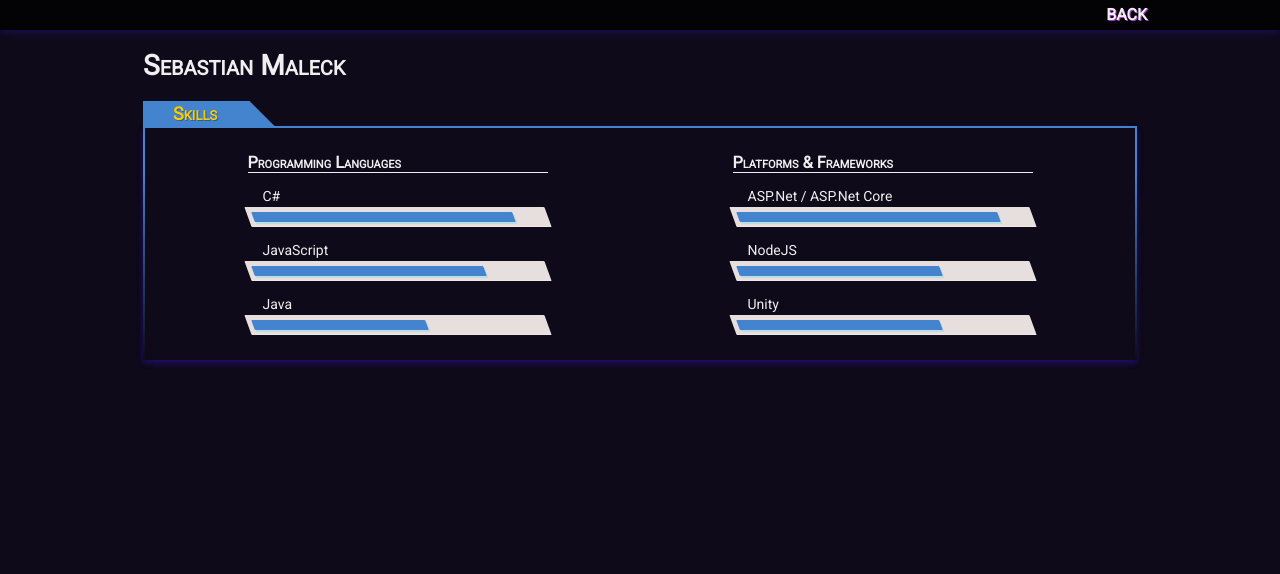
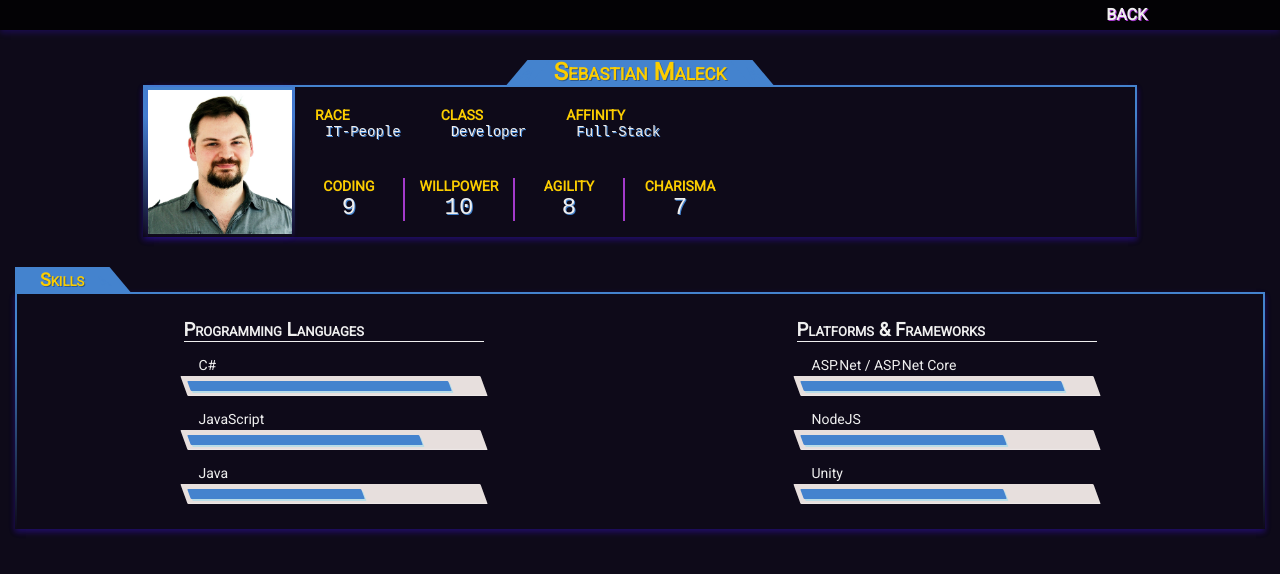
Before and after one commit to SMaleck/smaleck.github.io, a plain HTML site: page index.html in a window 1280 px wide. Drawn offline with nearby package versions, Linux system fonts and the light colour scheme.

Commit message:
Adds image and details

```diff
--- a/css/style.css
+++ b/css/style.css
@@ -27,7 +27,7 @@ a{
 }
 
 .content-block{
-  margin: 15px;
+  margin: 30px 15px;
 }
 
 .content-block .cb-inner-container{
@@ -59,15 +59,26 @@ a{
 
 .cb-header .cb-header-text{
   color: #FBCD00;
-  padding: 0 30px;
+  padding: 0 25px;
   text-shadow: 1px 1px rgba(0, 0, 0, 0.3);
 }
 
-.cb-header .cb-header-corner{
-  transform: skewX(45deg);
-  min-width: 30px;
-  margin: 0 0 0 -20px;
+
+.cb-header .cb-header-corner-right,
+.cb-header .cb-header-corner-left{
+  width: 23px;
+  margin: 0 -15px 0 0;
   color: #4483CE;
+}
+
+.cb-header .cb-header-corner-left{
+  transform: skewX(-40deg);
+  margin: 0 -17px 0 0;
+}
+
+.cb-header .cb-header-corner-right{
+  transform: skewX(40deg);
+  margin: 0 0 0 -17px;
 }
 
 /* -------------------- HEADERS -------------------- */
@@ -131,7 +142,128 @@ h4{
 
 /* -------------------- HEADER BLOCK -------------------- */
 
+.class-info .cb-header{
+  text-align: center;
+  margin: auto;
+  font-size: 24px;
+}
 
+.class-info .cb-inner-content{
+  display: flex;
+  justify-content: flex-start;
+  align-content: flex-start;
+  flex-wrap: wrap;
+}
+
+.class-info .portrait-wrapper{
+  padding: 0 3px 0 3px;
+  width: 150px;
+  height: 150px;
+  background: linear-gradient(to bottom, rgba(68, 131, 206, 1) 20%, rgba(0,0,0,0) 100%);
+}
+
+.class-info .portrait{
+  background-image: url("../image/Headshot_2_SMaleck_2017-05-04_Resized.jpg");
+  background-repeat: no-repeat;
+  background-position: center;
+  background-size: contain;
+  width: 100%;
+  height: 100%;
+  box-shadow: 0 0 6px rgba(71, 23, 246, 0.23);
+}
+
+.class-info .details-wrapper{
+  flex-grow: 1;
+}
+
+/* DETAILS */
+.class-info .info-row .detail-item{
+  display: inline-block;
+  padding: 20px;
+}
+
+.class-info .info-row .label{
+  text-align: left;
+  font-weight: bold;
+  color: #FBCD00;
+  text-transform: uppercase;
+}
+
+.class-info .info-row .value{
+  text-align: left;
+  color: #efefef;
+  font-family: monospace;
+  text-shadow: 1px 1px #4483CE;
+  padding-left: 10px;
+}
+
+/* STATS */
+.class-info .stats{
+  padding: 18px 0 0 0;
+}
+
+.class-info .stats .stat-item{
+  border-right: 2px solid #A33ACB;
+  display: inline-block;
+  width: 110px;
+}
+
+.class-info .stats .stat-item:last-child{
+  border-right: none;
+}
+
+.class-info .stats .stat-item{
+  text-align: center;
+}
+
+.class-info .stats .value{
+  font-size: 24px;
+  text-align: center;
+  padding: 0;
+}
+
+
+@media screen and (max-width: 625px) {
+  .class-info .portrait-wrapper,
+  .class-info .portrait,
+  .class-info .details-wrapper{
+    display: block;
+    margin: auto;
+  }
+
+  .class-info .details-wrapper{
+    text-align: center;
+  }
+
+  .class-info .details .detail-item{
+    text-align: left;
+  }
+
+  .class-info .stats{
+    padding: 0 0 15px 0;
+  }
+
+  .class-info .stats .stat-item{
+    margin: 20px 0 0 0;
+  }
+}
+
+@media screen and (max-width: 473px) {
+
+  .class-info .stats .stat-item:nth-child(3){
+    border-right: none;
+  }
+}
+
+@media screen and (max-width: 367px) {
+
+  .class-info .stats .stat-item:nth-child(2){
+    border-right: none;
+  }
+  .class-info .stats .stat-item:nth-child(3){
+    border-right: 2px solid #A33ACB;
+  }
+}
 
 /* -------------------- SKILL MATRIX -------------------- */
 
--- a/index.html
+++ b/index.html
@@ -1,5 +1,6 @@
 <!DOCTYPE html>
 <html>
+
 <head>
     <title></title>
     <meta charset="utf-8">
@@ -15,6 +16,7 @@
     <!-- STYLES -->
     <link href="./css/style.css" rel="stylesheet" type="text/css">
 </head>
+
 <body>
     <!-- MAIN VUE WRAPPER -->
     <div id="app">
@@ -30,22 +32,55 @@
         <div class="container">
 
             <!-- HEADER -->
-                <div class="content-block header">
-                    <h1>Sebastian Maleck</h1>
+            <div class="content-block class-info">
+                <div class="cb-header">
+                    <div class="cb-header-corner-left">a</div>
+                    <div class="cb-header-text">{{characterModel.name}}</div>
+                    <div class="cb-header-corner-right">a</div>
                 </div>
+
+                <div class="cb-inner-container">
+                    <div class="cb-inner-content">
+                        <div class="portrait-wrapper">
+                            <div class="portrait"></div>
+                        </div>
+
+                        <!-- Detail Wrapper -->
+                        <div class="details-wrapper">
+                            <div class="info-row details">
+                                <div v-for="detail in characterModel.details" class="detail-item">
+                                    <span class="label">{{detail.label}}</span>
+                                    <br/>
+                                    <span class="value">{{detail.value}}</span>
+                                </div>
+                            </div>
+
+                            <div class="info-row stats">
+                                <div v-for="stat in characterModel.stats" class="stat-item">
+                                    <span class="label">{{stat.label}}</span>
+                                    <br/>
+                                    <span class="value">{{stat.value}}</span>
+                                </div>
+                            </div>
+                        </div>
+                    </div>
+                </div>
+            </div>
+        </div>
+        <!-- End Header -->
 
 
         <!-- SKILL MATRIX -->
         <div class="content-block skill-matrix">
             <div class="cb-header">
                 <div class="cb-header-text">Skills</div>
-                        <div class="cb-header-corner">a</div>
+                <div class="cb-header-corner-right">a</div>
             </div>
             <div class="cb-inner-container">
 
                 <div class="cb-inner-content skill-group-container">
                     <!-- Skill Group Box -->
-                                <div v-for="skillGroup in skillGroups" class="skill-group">
+                    <div v-for="skillGroup in characterModel.skillGroups" class="skill-group">
                         <h3>{{skillGroup.title}}</h3>
 
                         <!-- Skill Items -->
@@ -63,9 +98,13 @@
 
             </div>
 
-                </div> <!-- END Skill Matrix -->
+        </div>
+        <!-- END Skill Matrix -->
 
-            </div> <!-- END Container -->
-        </div> <!-- END Vue App -->
+    </div>
+    <!-- END Container -->
+    </div>
+    <!-- END Vue App -->
 </body>
+
 </html>
--- a/js/script.js
+++ b/js/script.js
@@ -1,50 +1,58 @@
 (function(global){
 
-    var data = {
-        skillGroups:[
+    // --------------------- DETAILS
+    var details = [
+        { label: 'Race', value: 'IT-People' },
+        { label: 'Class', value: 'Developer' },
+        { label: 'Affinity', value: 'Full-Stack' }
+    ];
+
+    // --------------------- STATS
+    var stats = [
+        { label: 'Coding', value: 9 },
+        { label: 'Willpower', value: 10 },
+        { label: 'Agility', value: 8 },
+        { label: 'Charisma', value: 7 },
+    ];
+
+    // --------------------- SKILLS
+    var skillGroups = [
         {
             title: 'Programming Languages',
             items:[
-                    {
-                        name: 'C#',
-                        level: 9
-                    },
-                    {
-                        name: 'JavaScript',
-                        level: 8
-                    },
-                    {
-                        name: 'Java',
-                        level: 6
-                    }
+                { name: 'C#', level: 9 },
+                { name: 'JavaScript', level: 8 },
+                { name: 'Java', level: 6 }
             ]
         },
         {
             title: 'Platforms & Frameworks',
             items:[
-                    {
-                        name: 'ASP.Net / ASP.Net Core',
-                        level: 9
-                    },
-                    {
-                        name: 'NodeJS',
-                        level: 7
-                    },
-                    {
-                        name: 'Unity',
-                        level: 7
-                    }
+                { name: 'ASP.Net / ASP.Net Core', level: 9 },
+                { name: 'NodeJS', level: 7 },
+                { name: 'Unity', level: 7 }
             ]
         }
-        ]
-    };
+    ];
+
+
+
+    /* ------------------------ CHARACTER MODEL ------------------------ */
+    var characterModel = {
+        name: "Sebastian Maleck",
+        details,
+        stats,
+        skillGroups
+    }
 
     /* ------------------------ VUE INIT ------------------------ */
     var app;
     global.document.addEventListener('DOMContentLoaded', () => {
         app = new Vue({
             el: '#app',
-            data: data
+            data: {
+                characterModel
+            }
         });
     } );
 
```
Also changed, not shown: image/Headshot_2_SMaleck_2017-05-04_Resized.jpg (added). Lines whose indentation alone changed are shown as unchanged.
